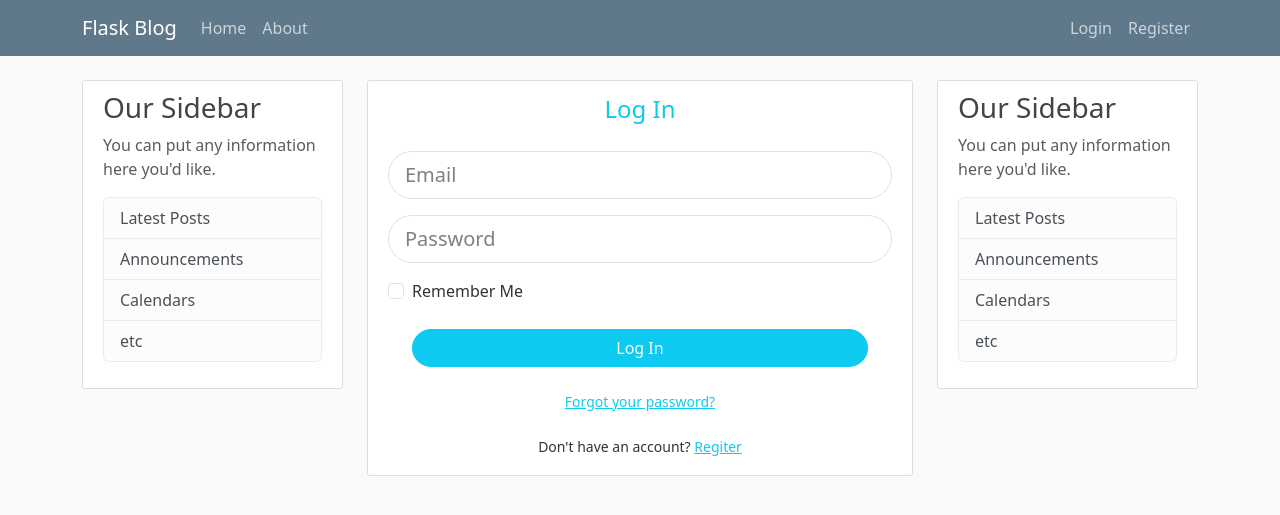
After one commit to hard1n/Flask-app, a Flask app: page /login in a window 1280 px wide. The commit adds this page. Shown: the top 515 px of the page. Run offline with Flask 3, Linux system fonts and the light colour scheme.

Commit message:
feat: Login + Register layout & and form validations (flask-WTforms); prettier JinJa config; README #1

```diff
--- a/flaskblog.py
+++ b/flaskblog.py
@@ -1,7 +1,11 @@
-from flask import Flask, render_template
+from flask import Flask, render_template, url_for, flash, redirect
+from forms import RegistrationForm, LoginForm
 
 app = Flask(__name__)
+# config values of the app
+app.config['SECRET_KEY'] = 'cf6c0c0039ad00a386c898d6c6e773c2'
 
+# FAKE POSTS TO RENDER
 posts = [
   {
     "title": "Blog Post #1",
@@ -20,13 +24,31 @@ posts = [
 @app.route("/home")
 @app.route("/")
 def home():
-  # return "<h1>HOME</h1>"
   return render_template("home.html", posts=posts)
 
 @app.route("/about")
 def about():
-  # return "<h1>HOME</h1>"
-  return render_template("about.html", title="About")
+  return render_template("about.html", title='About')
 
+@app.route("/register", methods=['GET','POST'])
+def register():
+  form = RegistrationForm()
+  if form.validate_on_submit():
+    flash(f'User {form.username.data} registered!', 'success')
+    return redirect(url_for('home'))
+  return render_template("register.html", title='Register', form=form)
+
+@app.route("/login", methods=['GET', 'POST'])
+def login():
+  form = LoginForm()
+  if form.validate_on_submit():
+    if form.email.data == 'admin@gmail.com' and form.password.data == 'passw':
+      flash('Welcome back!', 'success')
+      return redirect(url_for('home'))
+    else:
+      flash('Check Username and Password', 'danger')
+  return render_template("login.html", title='Login', form=form)
+
+# Debugging
 if __name__ == "__main__":
   app.run(debug=True)
--- /dev/null
+++ b/forms.py
@@ -0,0 +1,19 @@
+from flask_wtf import FlaskForm
+from wtforms  import StringField, PasswordField, SubmitField, BooleanField
+from wtforms.validators import DataRequired, Length, Email, EqualTo
+
+class RegistrationForm(FlaskForm):
+  username = StringField('Username',
+                         validators= [DataRequired('Enter an username'), Length(min=3, max=15)])
+  email = StringField('Email', validators=[DataRequired(), Email()])
+  password = PasswordField('Password', validators=[DataRequired(), Length(min=3, max=20)])
+  confirm_password = PasswordField('Comfirm Password',
+                                   validators=[DataRequired(), EqualTo('password')])
+  submit = SubmitField('Sign Up')
+
+class LoginForm(FlaskForm):
+  email = StringField('Email', validators=[DataRequired('Enter your e-mail'), Email()])
+  password = PasswordField('Password',
+                           validators=[DataRequired('Enter your password'), Length(min=3, max=20)])
+  remember = BooleanField('Remember Me')
+  submit = SubmitField('Log In')
--- /dev/null
+++ b/package.json
@@ -0,0 +1,6 @@
+{
+  "devDependencies": {
+    "prettier": "^3.2.5",
+    "prettier-plugin-jinja-template": "^1.3.2"
+  }
+}
--- /dev/null
+++ b/static/main.css
@@ -0,0 +1,117 @@
+body {
+  background: #fafafa;
+  color: #333333;
+  margin-top: 5rem;
+}
+
+h1,
+h2,
+h3,
+h4,
+h5,
+h6 {
+  color: #444444;
+}
+
+.bg-steel {
+  background-color: #5f788a;
+}
+
+.site-header .navbar-nav .nav-link {
+  color: #cbd5db;
+}
+
+.site-header .navbar-nav .nav-link:hover {
+  color: #ffffff;
+}
+
+.site-header .navbar-nav .nav-link.active {
+  font-weight: 500;
+}
+
+.content-section {
+  background: #ffffff;
+  padding: 10px 20px;
+  border: 1px solid #dddddd;
+  border-radius: 3px;
+  margin-bottom: 20px;
+}
+
+.article-title {
+  color: #444444;
+}
+
+a.article-title:hover {
+  color: #428bca;
+  text-decoration: none;
+}
+
+.article-content {
+  white-space: pre-line;
+}
+
+.article-img {
+  height: 65px;
+  width: 65px;
+  margin-right: 16px;
+}
+
+.article-metadata {
+  padding-bottom: 1px;
+  margin-bottom: 4px;
+  border-bottom: 1px solid #e3e3e3;
+}
+
+.article-metadata a:hover {
+  color: #333;
+  text-decoration: none;
+}
+
+.article-svg {
+  width: 25px;
+  height: 25px;
+  vertical-align: middle;
+}
+
+.account-img {
+  height: 125px;
+  width: 125px;
+  margin-right: 20px;
+  margin-bottom: 16px;
+}
+
+.account-heading {
+  font-size: 2.5rem;
+}
+
+/* @media screen and (min-width: 480px) {
+  body {
+    display: flex;
+  }
+
+  .navbar {
+    height: 100vh;
+    width: 30%;
+    position: relative;
+  }
+
+  .navbar .container {
+    display: flex;
+    flex-direction: column;
+  }
+} */
+
+/*-- Form styles --*/
+form .form-control {
+  border-radius: 2rem;
+}
+
+form .form-control::placeholder {
+  color: gray;
+}
+
+form .btn {
+  border-radius: 2rem;
+  /* margin: 0 auto; */
+  /* width: 50%; */
+}
--- a/templates/layout.html
+++ b/templates/layout.html
@@ -9,6 +9,7 @@
       integrity="sha384-QWTKZyjpPEjISv5WaRU9OFeRpok6YctnYmDr5pNlyT2bRjXh0JMhjY6hW+ALEwIH"
       crossorigin="anonymous"
     />
+    <link rel="stylesheet" href="{{ url_for ('static', filename='main.css')}}">
     {% if title %}
     <title>FlaskBlog - {{ title }}</title>
     {% else %}
@@ -16,7 +17,85 @@
     {% endif %}
   </head>
   <body>
-    <main class="container">{% block content %} {% endblock %}</main>
+    <header class="site-header">
+      <nav class="navbar navbar-expand-md navbar-dark bg-steel fixed-top">
+        <div class="container">
+          <a class="navbar-brand mr-4" href="/">Flask Blog</a>
+          <button
+            class="navbar-toggler"
+            type="button"
+            data-toggle="collapse"
+            data-target="#navbarToggle"
+            aria-controls="navbarToggle"
+            aria-expanded="false"
+            aria-label="Toggle navigation"
+          >
+            <span class="navbar-toggler-icon"></span>
+          </button>
+          <div class="collapse navbar-collapse d-flex justify-content-between" id="navbarToggle">
+            <div class="navbar-nav mr-auto">
+              <a class="nav-item nav-link" href="{{ url_for ('home')}}">Home</a>
+              <a class="nav-item nav-link" href="{{ url_for ('about')}}">About</a>
+            </div>
+            <!-- Navbar Right Side -->
+            <div class="navbar-nav">
+              <a class="nav-item nav-link" href="{{ url_for ('login')}}">Login</a>
+              <a class="nav-item nav-link" href="{{ url_for ('register')}}">Register</a>
+            </div>
+          </div>
+        </div>
+      </nav>
+    </header>
+
+    <!-- main section -->
+    <main role="main" class="container">
+      <div class="row">
+        <div class="col-md-3">
+          <div class="content-section">
+            <h3>Our Sidebar</h3>
+            <p class='text-muted'>You can put any information here you'd like.
+              <ul class="list-group">
+                <li class="list-group-item list-group-item-light">Latest Posts</li>
+                <li class="list-group-item list-group-item-light">Announcements</li>
+                <li class="list-group-item list-group-item-light">Calendars</li>
+                <li class="list-group-item list-group-item-light">etc</li>
+              </ul>
+            </p>
+          </div>
+        </div>
+        <!-- Main section -->
+        <div class="col-md-6">
+          {% with messages = get_flashed_messages(with_categories=true) %}
+            {% if messages %}
+              {% for category, message in messages %}
+                <article class="alert alert-{{ category }} d-flex align-items-center" role="alert">
+                  <!-- <svg xmlns="http://www.w3.org/2000/svg" width="24" height="24" fill="currentColor" class="bi bi-exclamation-triangle-fill flex-shrink-0 me-2" viewBox="0 0 16 16" role="img" aria-label="Warning:">
+                    <path d="M8.982 1.566a1.13 1.13 0 0 0-1.96 0L.165 13.233c-.457.778.091 1.767.98 1.767h13.713c.889 0 1.438-.99.98-1.767L8.982 1.566zM8 5c.535 0 .954.462.9.995l-.35 3.507a.552.552 0 0 1-1.1 0L7.1 5.995A.905.905 0 0 1 8 5zm.002 6a1 1 0 1 1 0 2 1 1 0 0 1 0-2z"/>
+                  </svg> -->
+                  <div>
+                    {{ message }}
+                  </div>
+                </article>
+              {% endfor %}
+            {% endif %}
+          {% endwith%}
+          {% block content %}{% endblock %}
+        </div>
+        <div class="col-md-3">
+          <div class="content-section">
+            <h3>Our Sidebar</h3>
+            <p class='text-muted'>You can put any information here you'd like.
+              <ul class="list-group">
+                <li class="list-group-item list-group-item-light">Latest Posts</li>
+                <li class="list-group-item list-group-item-light">Announcements</li>
+                <li class="list-group-item list-group-item-light">Calendars</li>
+                <li class="list-group-item list-group-item-light">etc</li>
+              </ul>
+            </p>
+          </div>
+        </div>
+      </div>
+    </main>
     <script
       src="https://cdn.jsdelivr.net/npm/bootstrap@5.3.3/dist/js/bootstrap.bundle.min.js"
       integrity="sha384-YvpcrYf0tY3lHB60NNkmXc5s9fDVZLESaAA55NDzOxhy9GkcIdslK1eN7N6jIeHz"
--- /dev/null
+++ b/templates/login.html
@@ -0,0 +1,64 @@
+{% extends "layout.html" %}
+{% block content %}
+  <section class="content-section">
+    <form method="POST" action="">
+      {{ form.hidden_tag() }}
+      <legend class="d-grid justify-content-center mb-4 text-info">
+        Log In
+      </legend>
+      <!-- User field validator -->
+      {% if form.email.errors %}
+        {{
+          form.email(class_="form-control
+          form-control-lg text-primary is-invalid", placeholder_="Email")
+        }}
+        <div class="invalid-feedback">
+          {% for error in form.email.errors %}
+            <span> {{ error }} </span>
+          {% endfor %}
+        </div>
+      {% else %}
+        {{
+          form.email(class_="form-control form-control-lg mb-3",
+          id_="floatingInput", placeholder_="Email")
+        }}
+      {% endif %}
+
+      <!-- Password field validator -->
+      {% if form.password.errors %}
+        {{
+          form.password(class_="form-control
+          form-control-lg text-primary is-invalid", placeholder_="Password")
+        }}
+        <div class="invalid-feedback">
+          {% for error in form.password.errors %}
+            <span> {{ error }} </span>
+          {% endfor %}
+        </div>
+      {% else %}
+        {{
+          form.password(class_="form-control
+          form-control-lg mb-3", placeholder_="Password")
+        }}
+      {% endif %}
+      <div class="form-check">
+        {{ form.remember(class_="form-check-input") }}
+        {{ form.remember.label(class_="form-check-label") }}
+      </div>
+      <div class="d-grid gap-2">
+        {{ form.submit(class_="btn btn-info m-4 text-light") }}
+      </div>
+      <div class="d-grid">
+        <small class="text-muted mx-auto">
+          <a href="#" class="text-info">Forgot your password?</a>
+        </small>
+      </div>
+      <div class="d-flex justify-content-center mt-4 mx-4">
+        <small class="mb-2"
+          >Don't have an account?
+          <a href=" {{ url_for('register') }} " class="text-info"> Regiter </a>
+        </small>
+      </div>
+    </form>
+  </section>
+{% endblock content %}
```
Also changed, not shown: templates/home.html (+10 -3 lines), templates/register.html (added, +106 -0 lines), README.md (added), package-lock.json (added), 2 other files.
